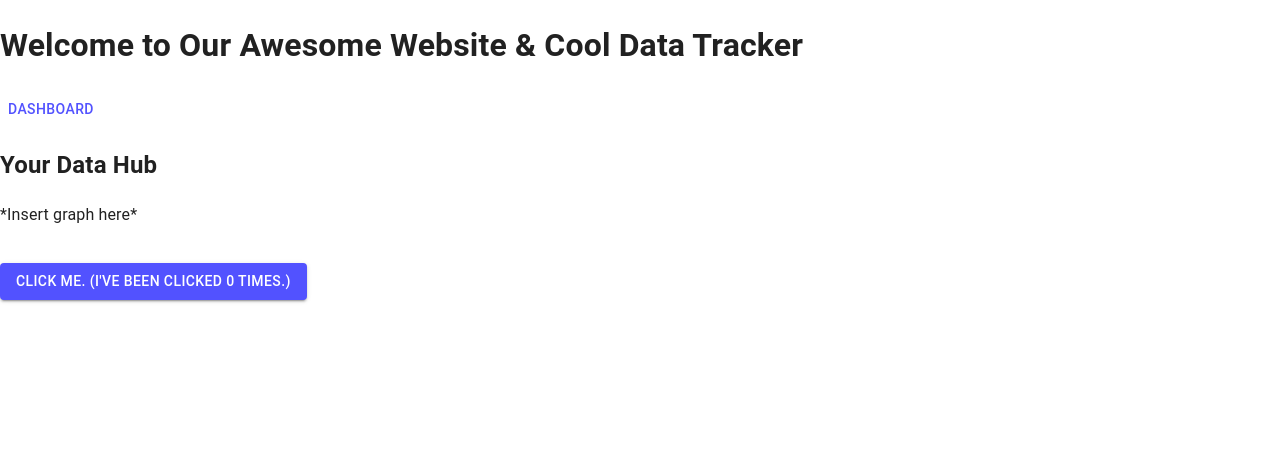
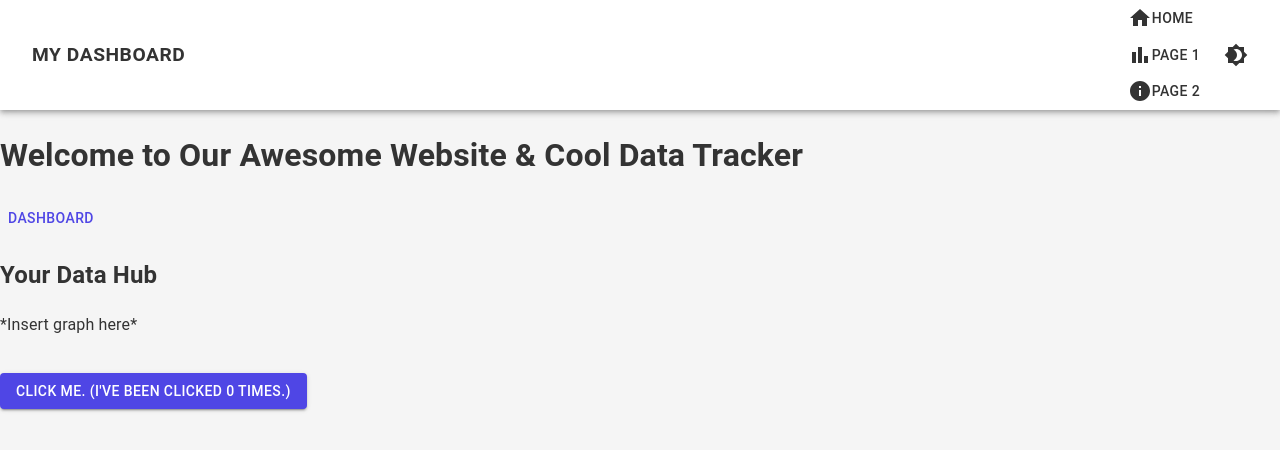
Before and after one commit to Physlex/HackED2025, a React app in the folder src-vite/: page / in a window 1280 px wide. Shown: the top 450 px of the page. Built offline with nearby package versions, Linux system fonts and the light colour scheme; the HTML template or start-up script is replaced by a standard one.

Commit message:
Added a new navigation that looks super cool and is really intutive

```diff
--- a/src-vite/package.json
+++ b/src-vite/package.json
@@ -18,6 +18,7 @@
     "@types/react-router-dom": "^5.3.3",
     "chart.js": "^4.4.7",
     "framer-motion": "^12.4.3",
+    "motion": "^12.4.3",
     "react": "^19.0.0",
     "react-chartjs-2": "^5.3.0",
     "react-dom": "^19.0.0",
--- a/src-vite/src/Layout.tsx
+++ b/src-vite/src/Layout.tsx
@@ -2,33 +2,42 @@
  * This module defines the layout for the rest of the application.
  */
 
+import { JSX, useState } from "react";
+import { Route, Outlet, createBrowserRouter, createRoutesFromElements } from "react-router-dom";
+import { ThemeProvider } from "@mui/material/styles";
+import CssBaseline from "@mui/material/CssBaseline";
 
-import { JSX } from 'react';
+// Import Pages
+import Home from "./pages/Home";
+import ConstantRunningGraphOverTime from "./pages/ConstantRunningGraphOverTime";
+import Page2 from "./pages/Page2";
 
-import {
-    Route,
-    Outlet,
-    createBrowserRouter,
-    createRoutesFromElements
-} from 'react-router-dom';
-import  Home  from './pages/Home';
-import  ConstantRunningGraphOverTime  from './pages/ConstantRunningGraphOverTime';
-import Page2 from './pages/Page2';
+// Import Navbar Component
+import Navbar from "./components/Navbar";
+
+// Import Custom Themes
+import { lightTheme, darkTheme } from "./theme/theme";
 
 /**
  * Layout for the application.
  */
 export default function Layout(): JSX.Element {
+    const [darkMode, setDarkMode] = useState(false);
+    const theme = darkMode ? darkTheme : lightTheme;
+
     return (
-        <div id="app">
-            <Outlet />
-        </div>
+        <ThemeProvider theme={theme}>
+            <CssBaseline />
+            <Navbar toggleTheme={() => setDarkMode(!darkMode)} darkMode={darkMode} />
+            <Outlet /> {/* Renders the current page */}
+        </ThemeProvider>
     );
 }
 
-// Browser router to be used in the application
-export const layoutRouter = createBrowserRouter(createRoutesFromElements(
-    <Route element={<Layout />} >
+// Define Application Routes
+export const layoutRouter = createBrowserRouter(
+    createRoutesFromElements(
+        <Route element={<Layout />}>
             <Route path="/" element={<Home />} />
             <Route path="/ConstantRunningGraphOverTime" element={<ConstantRunningGraphOverTime />} />
             <Route path="/page2" element={<Page2 />} />
@@ -42,4 +51,5 @@ export const layoutRouter = createBrowserRouter(createRoutesFromElements(
             v7_relativeSplatPath: true,
             v7_skipActionErrorRevalidation: true,
         },
-});
+    }
+);
--- /dev/null
+++ b/src-vite/src/components/Navbar.tsx
@@ -0,0 +1,106 @@
+import { useState } from 'react'
+import {
+    AppBar, Toolbar, IconButton, Typography, Box,
+    Button, Drawer, List, ListItem, ListItemButton, ListItemText
+} from "@mui/material";
+import { Menu as MenuIcon, Brightness4, Brightness7, Home, BarChart, Info } from "@mui/icons-material";
+import { Link } from "react-router-dom";
+import { useTheme } from "@mui/material/styles";
+import {motion} from 'framer-motion';
+
+
+/**
+ * Navigation Bar Component
+ */
+export default function Navbar({ toggleTheme, darkMode }: { toggleTheme: () => void; darkMode: boolean }) {
+    const theme = useTheme();
+    //const [anchorEl, setAnchorEl] = useState<null | HTMLElement>(null);
+    const [mobileOpen, setMobileOpen] = useState(false);
+
+    // Handle menu clicks
+
+
+    // Toggle mobile drawer
+    const handleDrawerToggle = () => {
+        setMobileOpen(!mobileOpen);
+    };
+
+    // Define navigation links
+    const navItems = [
+        { label: "Home", path: "/", icon: <Home /> },
+        { label: "Page 1", path: "/ConstantRunningGraphOverTime", icon: <BarChart /> },
+        { label: "Page 2", path: "/page2", icon: <Info /> },
+    ];
+
+    return (
+        <>
+            {/* Animated Navbar */}
+            <motion.div
+                initial={{ y: -50, opacity: 0 }}
+                animate={{ y: 0, opacity: 1 }}
+                transition={{ duration: 0.6, ease: "easeOut" }}
+            >
+                <AppBar position="sticky" sx={{ backgroundColor: theme.palette.background.paper, color: theme.palette.text.primary }}>
+                    <Toolbar sx={{ justifyContent: "space-between" }}>
+                        {/* Logo / Title */}
+                        <Typography variant="h6" sx={{ flexGrow: 1 }}>
+                            <motion.div whileHover={{ scale: 1.1 }} whileTap={{ scale: 0.95 }}>
+                                <Button component={Link} to="/" sx={{ color: "inherit", fontWeight: "bold", fontSize: "1.2rem" }}>
+                                    My Dashboard
+                                </Button>
+                            </motion.div>
+                        </Typography>
+
+                        {/* Desktop Navigation Links */}
+                        <Box sx={{ display: { xs: "none", md: "block" } }}>
+                            {navItems.map((item) => (
+                                <motion.div key={item.label} whileHover={{ scale: 1.1 }} whileTap={{ scale: 0.95 }}>
+                                    <Button component={Link} to={item.path} sx={{ color: "inherit", mx: 1 }}>
+                                        {item.icon} {item.label}
+                                    </Button>
+                                </motion.div>
+                            ))}
+                        </Box>
+
+                        {/* Mobile Menu Icon */}
+                        <Box sx={{ display: { xs: "block", md: "none" } }}>
+                            <motion.div whileHover={{ scale: 1.2 }} whileTap={{ scale: 0.9 }}>
+                                <IconButton color="inherit" onClick={handleDrawerToggle}>
+                                    <MenuIcon />
+                                </IconButton>
+                            </motion.div>
+                        </Box>
+
+                        {/* Dark Mode Toggle */}
+                        <motion.div whileHover={{ rotate: 180, scale: 1.2 }} whileTap={{ scale: 0.9 }}>
+                            <IconButton onClick={toggleTheme} color="inherit">
+                                {darkMode ? <Brightness7 /> : <Brightness4 />}
+                            </IconButton>
+                        </motion.div>
+                    </Toolbar>
+                </AppBar>
+            </motion.div>
+
+            {/* Mobile Navigation Drawer (Slide-in Animation) */}
+            <Drawer anchor="left" open={mobileOpen} onClose={handleDrawerToggle}>
+                <motion.div
+                    initial={{ x: -100, opacity: 0 }}
+                    animate={{ x: 0, opacity: 1 }}
+                    transition={{ duration: 0.5 }}
+                >
+                    <List>
+                        {navItems.map((item) => (
+                            <ListItem key={item.label} disablePadding>
+                                <motion.div whileHover={{ scale: 1.1 }} whileTap={{ scale: 0.95 }}>
+                                    <ListItemButton component={Link} to={item.path} onClick={handleDrawerToggle}>
+                                        {item.icon} <ListItemText primary={item.label} sx={{ ml: 1 }} />
+                                    </ListItemButton>
+                                </motion.div>
+                            </ListItem>
+                        ))}
+                    </List>
+                </motion.div>
+            </Drawer>
+        </>
+    );
+}
--- a/src-vite/src/main.tsx
+++ b/src-vite/src/main.tsx
@@ -1,42 +1,37 @@
-import { StrictMode } from 'react'
-import { createRoot } from 'react-dom/client'
+import { StrictMode, useState } from "react";
+import { createRoot } from "react-dom/client";
 import { RouterProvider } from "react-router-dom";
-import { layoutRouter } from './Layout.tsx';
-
-// Define a theme with global styles
-
-import { ThemeProvider, createTheme } from '@mui/material/styles';
-import CssBaseline from '@mui/material/CssBaseline';
-/*
-const darkTheme = createTheme({
-    palette: {
-      mode: 'dark',
-      primary:{
-        main: '#ff5252'
-      }
-
-    },
-});
-
-*/
-
-const lightTheme = createTheme({
-  palette: {
-    mode: 'light',
-    primary:{
-      main: '#5252ff'
-    }
-
-  },
-});
+import { ThemeProvider } from "@mui/material/styles";
+import CssBaseline from "@mui/material/CssBaseline";
+import {lightTheme,darkTheme} from "./theme/theme"; // Import the custom theme
+import { layoutRouter } from "./Layout";
+import { Brightness7, Brightness4 } from "@mui/icons-material";
+import { IconButton } from "@mui/material";
 
 
 
-createRoot(document.getElementById('root')!).render(
-    <StrictMode>
-        <ThemeProvider theme={lightTheme}>
-            <CssBaseline />
-        <RouterProvider router={layoutRouter} />
-        </ThemeProvider>
-    </StrictMode>,
-)
+function App(){
+  const [darkMode,setDarkMode] = useState(false);
+  const theme = darkMode ? darkTheme : lightTheme;
+  return(
+    <ThemeProvider theme={theme}>
+      <CssBaseline/>
+        <IconButton
+        onClick={() => setDarkMode(!darkMode)}
+        color="inherit"
+        sx={{position: "absolute",top: 10, right: 10}}
+        >
+        {darkMode ? <Brightness7/> : <Brightness4/>}
+        </IconButton>
+        <RouterProvider router={layoutRouter}/>
+
+    </ThemeProvider>
+);
+  }
+
+// Render App with ThemeProvider
+createRoot(document.getElementById("root")!).render(
+  <StrictMode>
+    <App/>
+  </StrictMode>
+);
--- /dev/null
+++ b/src-vite/src/theme/theme.ts
@@ -0,0 +1,23 @@
+import { createTheme } from "@mui/material/styles";
+
+// Light Theme
+export const lightTheme = createTheme({
+  palette: {
+    mode: "light",
+    primary: { main: "#4F46E5" },
+    secondary: { main: "#FF5252" },
+    background: { default: "#F5F5F5", paper: "#FFFFFF" },
+    text: { primary: "#333333" },
+  },
+});
+
+// Dark Theme
+export const darkTheme = createTheme({
+  palette: {
+    mode: "dark",
+    primary: { main: "#90CAF9" },
+    secondary: { main: "#F48FB1" },
+    background: { default: "#121212", paper: "#1E1E1E" },
+    text: { primary: "#FFFFFF" },
+  },
+});
```
Also changed, not shown: 1 other file (tests, documents, lock files or other folders). Lines whose indentation alone changed are shown as unchanged.
